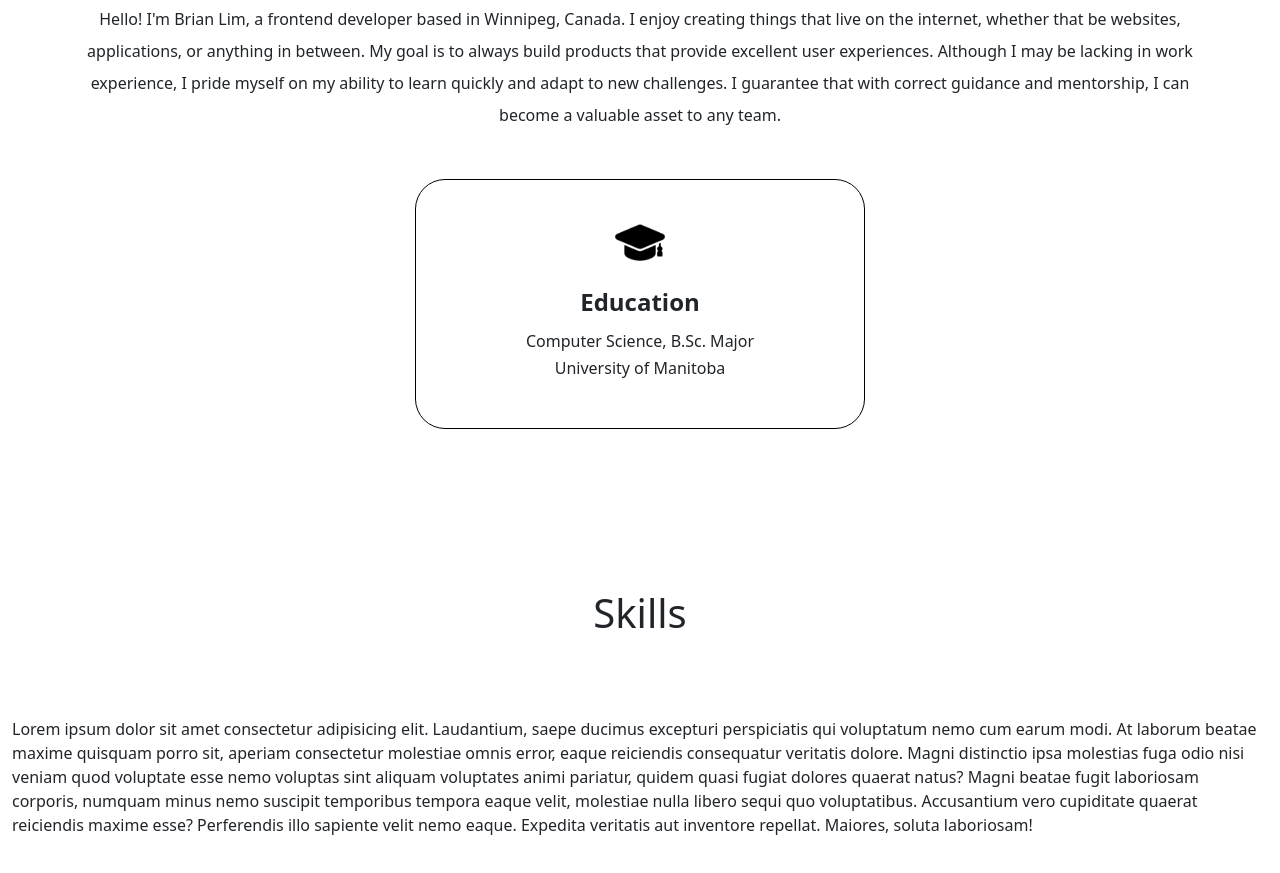
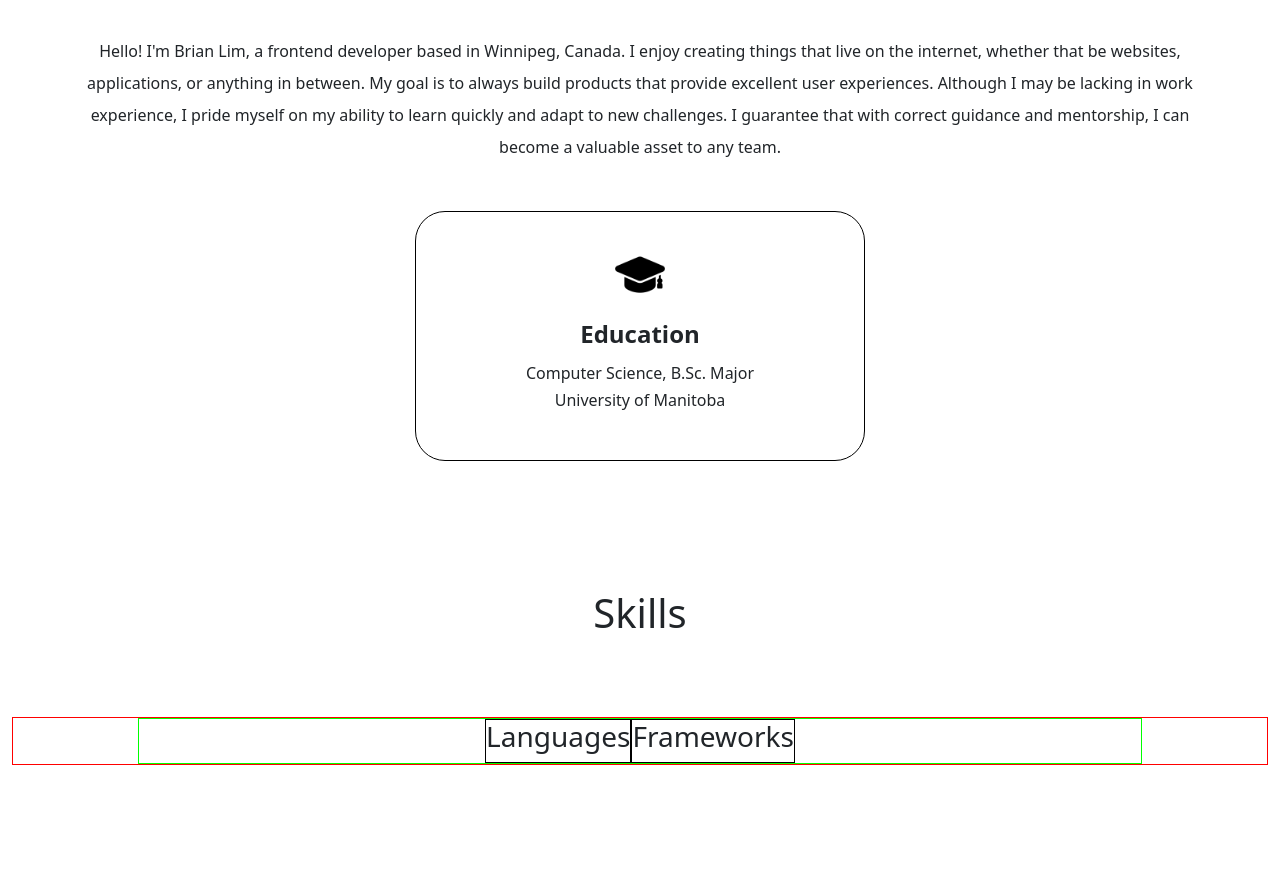
Before and after one commit to limb0131/Portfolio, a plain HTML site: page index.html in a window 1280 px wide. Shown: the part 1005-1878 px from the top of the page. Drawn offline with nearby package versions, Linux system fonts and the light colour scheme.

Commit message:
Some styling errors fixed

```diff
--- a/css/styles.css
+++ b/css/styles.css
@@ -170,8 +170,10 @@ section{
 .about-div{
     display: flex;
     flex-direction: column;
-    justify-content: center;
     align-items: center;
+    height: 50vh;
+    min-height: fit-content;
+    padding-top: 2rem;
 }
 
 .about-description{
@@ -221,3 +223,27 @@ section{
     display: flex;
     flex-direction: column;
 }
+
+.skills-div{
+    display: flex;
+    flex-direction: column;
+    justify-content: center;
+    align-items: center;
+    border: 1px solid red;
+}
+
+.skills-boxes{
+    display: flex;
+    justify-content: center;
+    width: 80%;
+    height: 100%;
+    border: 1px solid lime;
+}
+
+.languages{
+    border: 1px solid black;
+}
+
+.frameworks{
+    border: 1px solid black;
+}
--- a/index.html
+++ b/index.html
@@ -142,20 +142,17 @@
     <div class="full-width-section2">
       <div class="container-xxl">
         <section id="skills">
-        <h1 class="title">Skills</h1>
-        <p>
-            Lorem ipsum dolor sit amet consectetur adipisicing elit. Laudantium,
-            saepe ducimus excepturi perspiciatis qui voluptatum nemo cum earum modi.
-            At laborum beatae maxime quisquam porro sit, aperiam consectetur
-            molestiae omnis error, eaque reiciendis consequatur veritatis dolore.
-            Magni distinctio ipsa molestias fuga odio nisi veniam quod voluptate
-            esse nemo voluptas sint aliquam voluptates animi pariatur, quidem quasi
-            fugiat dolores quaerat natus? Magni beatae fugit laboriosam corporis,
-            numquam minus nemo suscipit temporibus tempora eaque velit, molestiae
-            nulla libero sequi quo voluptatibus. Accusantium vero cupiditate quaerat
-            reiciendis maxime esse? Perferendis illo sapiente velit nemo eaque.
-            Expedita veritatis aut inventore repellat. Maiores, soluta laboriosam!
-        </p>
+          <h1 class="title">Skills</h1>
+          <div class="skills-div">
+            <div class="skills-boxes">
+              <div class="languages">
+                <h3 class="lang-title">Languages</h3>
+              </div>
+              <div class="frameworks">
+                <h3 class="frame-title">Frameworks</h3>
+              </div>
+            </div>
+          </div>
         </section>
       </div>
     </div>
```
